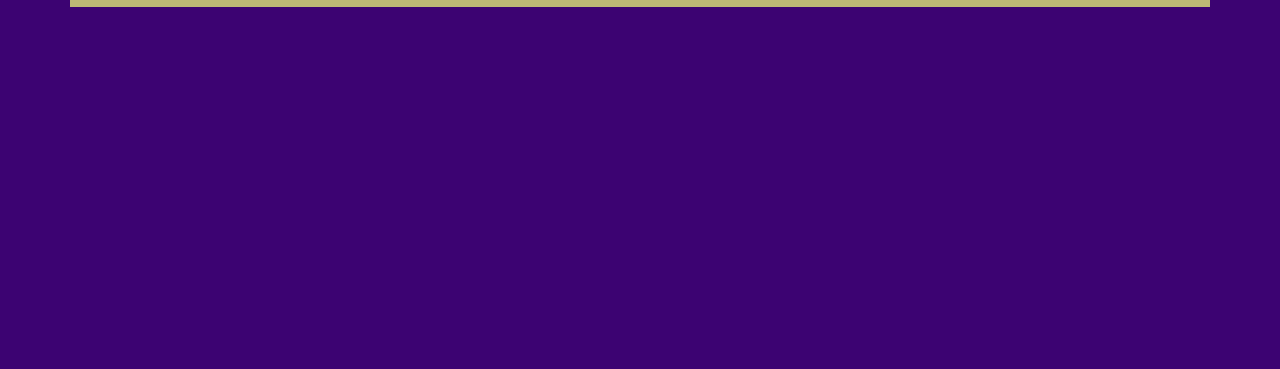
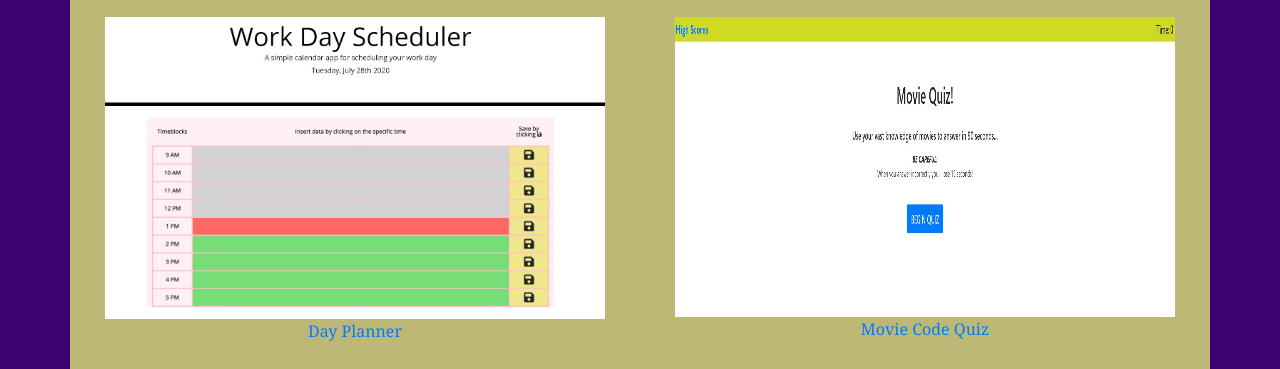
Before and after one commit to calebkirkish/responsive-portfolio, a plain HTML site: page portfolio.html in a window 1280 px wide. Shown: the part 1918-2287 px from the top of the page. Before the commit the page ends 1925 px from the top, so only its background shows below. Drawn offline with nearby package versions, Linux system fonts and the light colour scheme.

Commit message:
added day planner & movie code quiz apps to portfolio

```diff
--- a/portfolio.html
+++ b/portfolio.html
@@ -79,18 +79,28 @@
         </div>
       </div>
     </div>
-    <!--  <div class="row">
-     <div class="col-md">
+    <div class="row">
+      <div class="col-md">
         <div class="portfolio-img">
-          <img src="https://placekitten.com/200/300" alt="kitten">
+          <a href="https://calebkirkish.github.io/day-planner/">
+            <img src="Assets/Images/day-planner.jpg" alt="day-planner" style="width: 500px;">
+            <div>
+              <p class="portfolio-text">Day Planner</p>
+            </div>
+          </a>
         </div>
       </div>
       <div class="col-md">
         <div class="portfolio-img">
-          <img src="https://placekitten.com/200/300" alt="kitten">
+          <a href="https://calebkirkish.github.io/code-quiz/">
+          <img src="Assets/Images/code-quiz-snip.jpg" alt="code-quiz-preview" style="width: 500px;" height="300px">
+          <div>
+            <p class="portfolio-text">Movie Code Quiz</p>
+          </div>
+        </a>
         </div>
       </div>
-    </div> -->
+    </div>
   </div>
 </body>
 <script src="https://code.jquery.com/jquery-3.5.1.slim.min.js"
```
Also changed, not shown: Assets/Images/code-quiz-snip.jpg (added), Assets/Images/day-planner.jpg (added).
